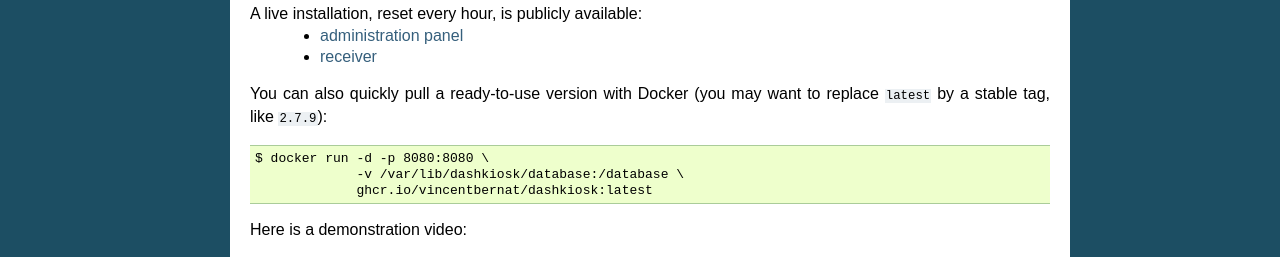
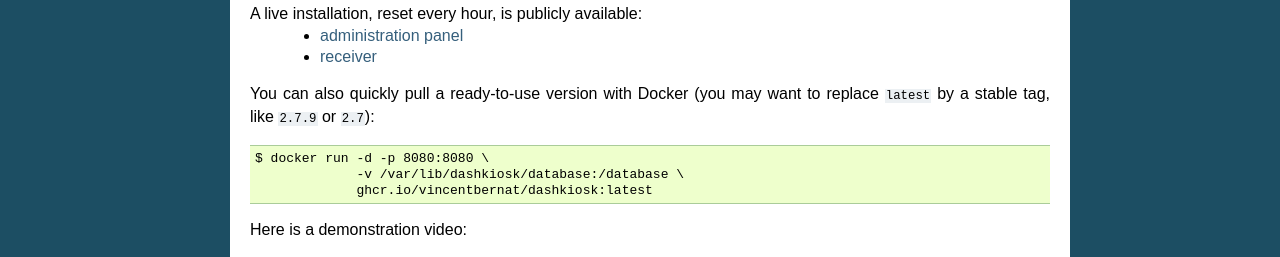
Before and after one commit to vincentbernat/dashkiosk, a Sphinx documentation site: the page built from docs/index.rst, in a window 1280 px wide. Shown: the part 442-699 px from the top of the page. Built offline with Sphinx 7.4.7, drawn with Linux system fonts in a browser that asks for light colours; grey boxes are pictures that could not be loaded.

Commit message:
doc: document other possible tags in addition to latest

```diff
--- a/docs/index.rst
+++ b/docs/index.rst
@@ -33,7 +33,7 @@ A live installation, reset every hour, is publicly available:
  - `receiver`_
 
 You can also quickly pull a ready-to-use version with Docker (you may
-want to replace ``latest`` by a stable tag, like ``2.7.9``)::
+want to replace ``latest`` by a stable tag, like ``2.7.9`` or ``2.7``)::
 
     $ docker run -d -p 8080:8080 \
                  -v /var/lib/dashkiosk/database:/database \
```
Also changed, not shown: README.md (+1 -1 lines).
